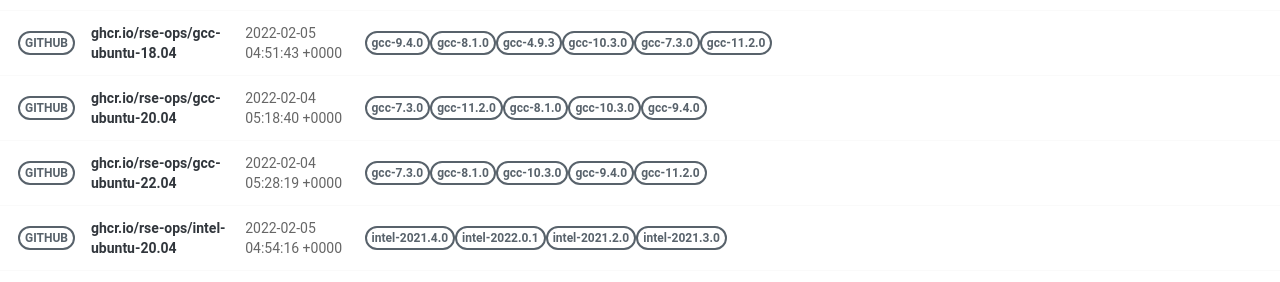
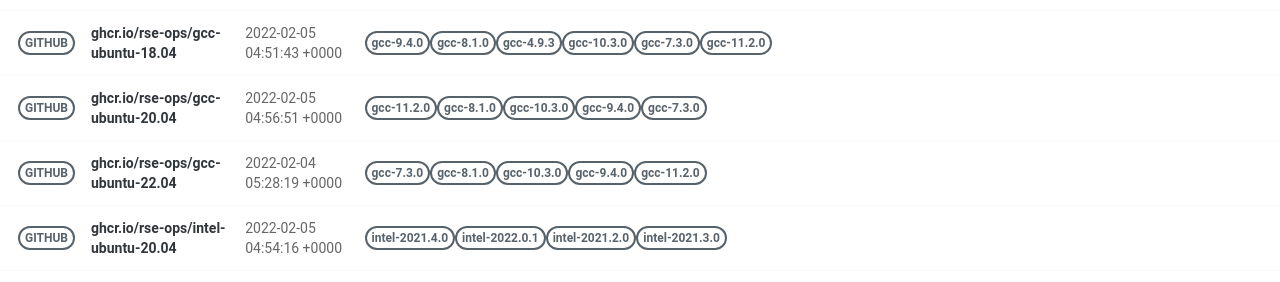
Before and after one commit to rse-ops/docker-images, a Jekyll site: the page built from pages/index.md, in a window 1280 px wide. Shown: the part 581-863 px from the top of the page. Built offline with Jekyll 4.4.1, drawn with Linux system fonts in a browser that asks for light colours; nearby versions of some CDN libraries.

Commit message:
Automated push to update library 2022-02-05

```diff
--- a/_library/ghcr.io-rse-ops-gcc-ubuntu-20.04.md
+++ b/_library/ghcr.io-rse-ops-gcc-ubuntu-20.04.md
@@ -1,14 +1,11 @@
 ---
 layout: container
 name: ghcr.io/rse-ops/gcc-ubuntu-20.04
-updated_at: 2022-02-04 05:18:40.853622
+updated_at: 2022-02-05 04:56:51.846805
 
 
 container_url: https://github.com/orgs/rse-ops/packages/container/package/gcc-ubuntu-20.04
 versions:
- - tag: gcc-7.3.0
-   dockerfile: https://github.com/rse-ops/docker-images/blob/main/ubuntu/gcc/Dockerfile
-   manifest: https://crane.ggcr.dev/manifest/ghcr.io/rse-ops/gcc-ubuntu-20.04:gcc-7.3.0
  - tag: gcc-11.2.0
    dockerfile: https://github.com/rse-ops/docker-images/blob/main/ubuntu/gcc/Dockerfile
    manifest: https://crane.ggcr.dev/manifest/ghcr.io/rse-ops/gcc-ubuntu-20.04:gcc-11.2.0
```
Also changed, not shown: other parts of _library/ghcr.io-rse-ops-gcc-ubuntu-20.04.md (+3 -0 lines).
